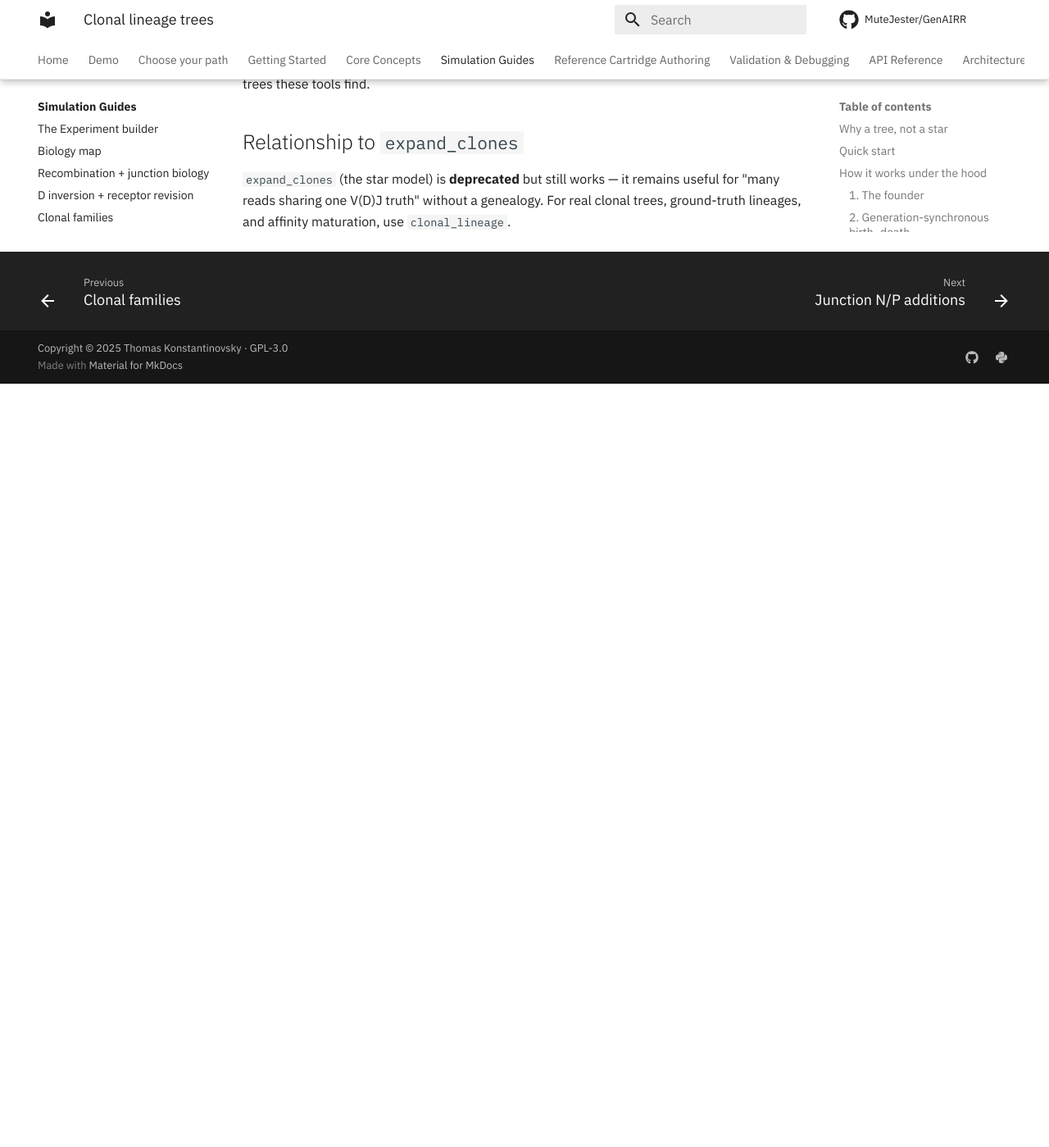
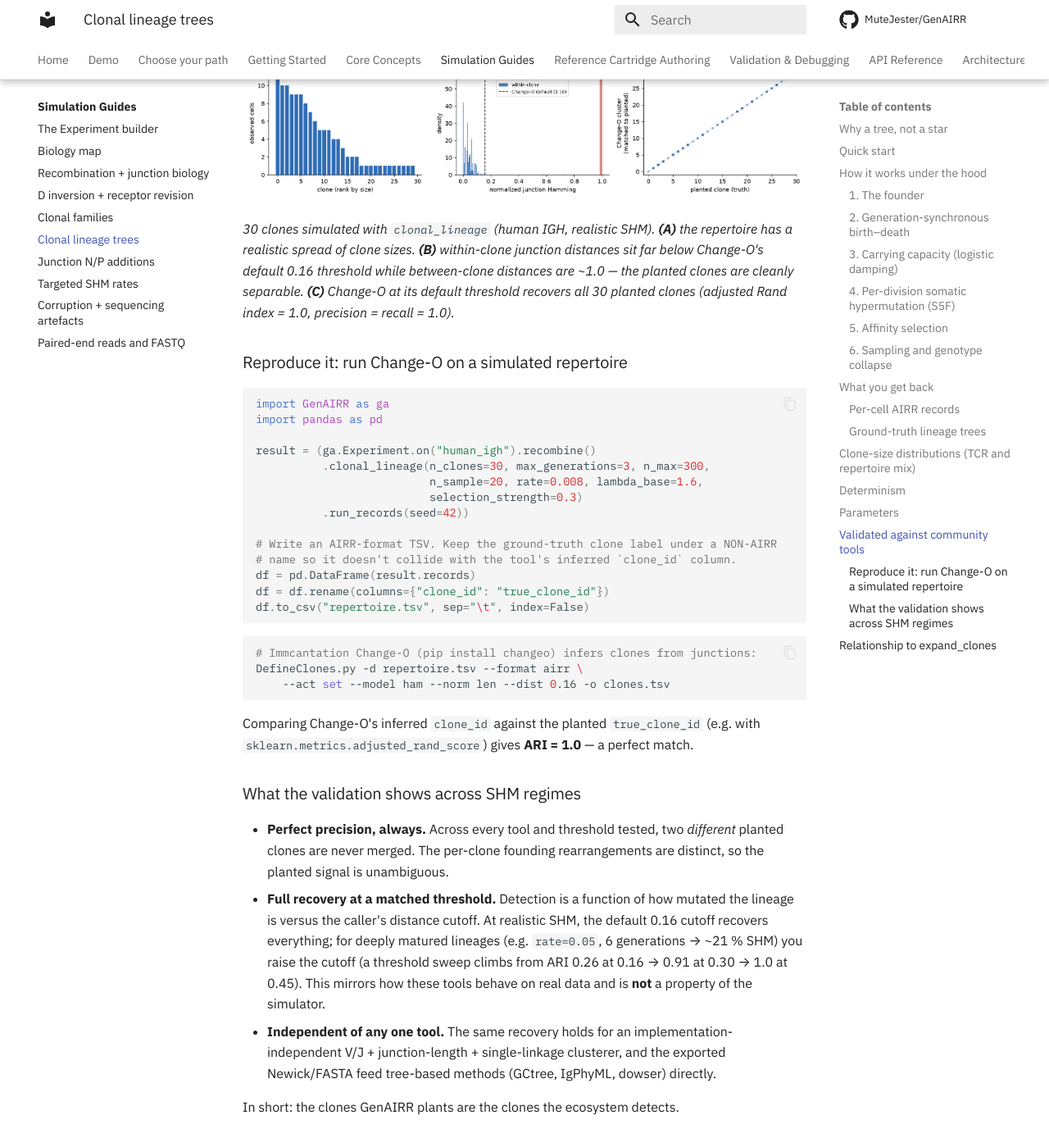
Before and after one commit to MuteJester/GenAIRR, an MkDocs documentation site: the page built from site_docs/guides/clonal-lineage.md, in a window 1280 px wide and 1400 px high, scrolled down 6672 px. Shown: the whole window at 82% size. Built offline with MkDocs 1.6.1 and Material for MkDocs 9.7.7, drawn with Linux system fonts in a browser that asks for light colours; comment, search, counter and statistics services are not loaded; before the commit the page ends 7140 px from its top, so only the background shows below that; some of the changed text lies outside the part shown.

Commit message:
docs(site): add detection figure + Change-O worked example to clonal lineage guide

````diff
--- a/site_docs/guides/clonal-lineage.md
+++ b/site_docs/guides/clonal-lineage.md
@@ -251,14 +251,66 @@ byte-for-byte.
 
 ## Validated against community tools
 
-The simulated repertoires are detectable by established AIRR clone-callers out of
-the box. On a realistic-SHM run, Immcantation's **Change-O** `DefineClones` at its
-**default** junction-distance threshold recovers the planted clones exactly
-(adjusted Rand index = 1.0; precision = recall = 1.0). Across mutation regimes the
-clonal signal is clean — standard callers never merge two distinct planted clones
-(precision = 1.0), and recovery reaches 1.0 once the caller's distance threshold
-matches the simulated SHM level. In other words, the trees GenAIRR plants are the
-trees these tools find.
+The point of planting ground-truth clones is that **other people's tools can find
+them**. They can. On a realistic-SHM run, Immcantation's **Change-O**
+`DefineClones` at its **default** junction-distance threshold (0.16) recovers the
+planted clones exactly.
+
+![GenAIRR clonal_lineage clones are recovered by Change-O at default settings](../assets/clonal-lineage-detection.png)
+
+*30 clones simulated with `clonal_lineage` (human IGH, realistic SHM). **(A)** the
+repertoire has a realistic spread of clone sizes. **(B)** within-clone junction
+distances sit far below Change-O's default 0.16 threshold while between-clone
+distances are ~1.0 — the planted clones are cleanly separable. **(C)** Change-O at
+its default threshold recovers all 30 planted clones (adjusted Rand index = 1.0,
+precision = recall = 1.0).*
+
+### Reproduce it: run Change-O on a simulated repertoire
+
+```python
+import GenAIRR as ga
+import pandas as pd
+
+result = (ga.Experiment.on("human_igh").recombine()
+          .clonal_lineage(n_clones=30, max_generations=3, n_max=300,
+                          n_sample=20, rate=0.008, lambda_base=1.6,
+                          selection_strength=0.3)
+          .run_records(seed=42))
+
+# Write an AIRR-format TSV. Keep the ground-truth clone label under a NON-AIRR
+# name so it doesn't collide with the tool's inferred `clone_id` column.
+df = pd.DataFrame(result.records)
+df = df.rename(columns={"clone_id": "true_clone_id"})
+df.to_csv("repertoire.tsv", sep="\t", index=False)
+```
+
+```bash
+# Immcantation Change-O (pip install changeo) infers clones from junctions:
+DefineClones.py -d repertoire.tsv --format airr \
+    --act set --model ham --norm len --dist 0.16 -o clones.tsv
+```
+
+Comparing Change-O's inferred `clone_id` against the planted `true_clone_id`
+(e.g. with `sklearn.metrics.adjusted_rand_score`) gives **ARI = 1.0** — a perfect
+match.
+
+### What the validation shows across SHM regimes
+
+- **Perfect precision, always.** Across every tool and threshold tested, two
+  *different* planted clones are never merged. The per-clone founding
+  rearrangements are distinct, so the planted signal is unambiguous.
+- **Full recovery at a matched threshold.** Detection is a function of how mutated
+  the lineage is versus the caller's distance cutoff. At realistic SHM, the default
+  0.16 cutoff recovers everything; for deeply matured lineages (e.g. `rate=0.05`,
+  6 generations → ~21 % SHM) you raise the cutoff (a threshold sweep climbs from
+  ARI 0.26 at 0.16 → 0.91 at 0.30 → 1.0 at 0.45). This mirrors how these tools
+  behave on real data and is **not** a property of the simulator.
+- **Independent of any one tool.** The same recovery holds for an
+  implementation-independent V/J + junction-length + single-linkage clusterer, and
+  the exported Newick/FASTA feed tree-based methods (GCtree, IgPhyML, dowser)
+  directly.
+
+In short: the clones GenAIRR plants are the clones the ecosystem detects.
 
 ## Relationship to `expand_clones`
 
````
Also changed, not shown: site_docs/assets/clonal-lineage-detection.png (added).
